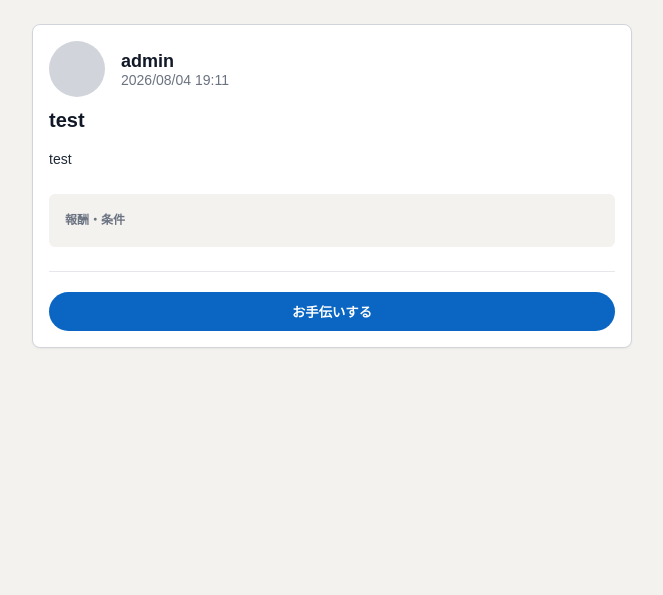
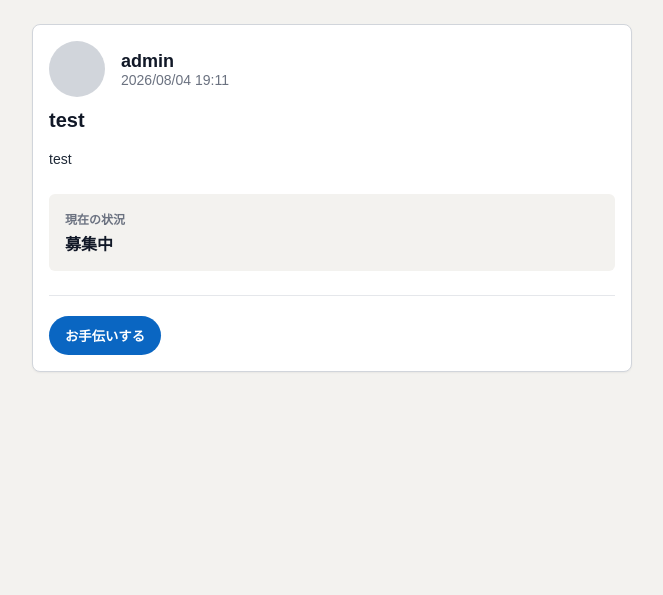
Before and after one commit to s1f10240204/suki-match, a Django app: page /1/ in a window 1280 px wide. Shown: the part 57-652 px from the top of the page, without its empty margins (308-971 px from the left). Run offline with Django 5.2, Linux system fonts and the light colour scheme; data comes from the database, SQL or seed files in the repository.

Commit message:
基本設定

```diff
--- a/core/templates/core/help_request_detail.html
+++ b/core/templates/core/help_request_detail.html
@@ -17,12 +17,19 @@
     <div class="detail-desc">{{ help_request.description }}</div>
 
     <div class="reward-box">
-        <p class="reward-label">報酬・条件</p>
-        <p class="reward-value">{{ help_request.reward }}</p>
+        <p class="reward-label">現在の状況</p>
+        <p class="reward-value">{{ help_request.status }}</p>
     </div>
 
     <div class="action-area">
-        <button class="btn-primary">お手伝いする</button>
+        {% if help_request.status == '募集中' %}
+            <form action="{% url 'core:accept_help_request' help_request.pk %}" method="post" class="form-full">
+                {% csrf_token %}
+                <button type="submit" class="btn-primary w-full">お手伝いする</button>
+            </form>
+        {% else %}
+            <button class="btn-disabled w-full" disabled>{{ help_request.status }}</button>
+        {% endif %}
     </div>
 </div>
 {% endblock %}
--- a/core/templates/core/help_request_list.html
+++ b/core/templates/core/help_request_list.html
@@ -14,7 +14,7 @@
             <h2 class="card-title">{{ request.title }}</h2>
             <p class="card-desc">{{ request.description }}</p>
             <div>
-                <span class="reward-badge">報酬: {{ request.reward }}</span>
+                <span class="reward-badge">ステータス: {{ request.status }}</span>
             </div>
         </a>
     {% empty %}
--- a/core/urls.py
+++ b/core/urls.py
@@ -6,4 +6,5 @@ app_name = 'core'
 urlpatterns = [
     path('', views.help_request_list, name='help_request_list'),
     path('<int:pk>/', views.help_request_detail, name='help_request_detail'),
+    path('<int:pk>/accept/', views.accept_help_request, name='accept_help_request'),
 ]
--- a/core/views.py
+++ b/core/views.py
@@ -1,10 +1,25 @@
-from django.shortcuts import render, get_object_or_404
-from .models import HelpRequest
+from django.shortcuts import render, get_object_or_404, redirect
+from django.contrib.auth.decorators import login_required
+from .models import HelpRequest, Match
 
 def help_request_list(request):
-    help_requests = HelpRequest.objects.all().order_by('-created_at')
+    help_requests = HelpRequest.objects.filter(status='募集中').order_by('-created_at')
     return render(request, 'core/help_request_list.html', {'help_requests': help_requests})
 
 def help_request_detail(request, pk):
     help_request = get_object_or_404(HelpRequest, pk=pk)
     return render(request, 'core/help_request_detail.html', {'help_request': help_request})
+
+@login_required
+def accept_help_request(request, pk):
+    help_request = get_object_or_404(HelpRequest, pk=pk)
+    if request.method == 'POST' and help_request.status == '募集中':
+        Match.objects.create(
+            help_request=help_request,
+            helper=request.user,
+            status='進行中'
+        )
+        help_request.status = '進行中'
+        help_request.save()
+        return redirect('core:help_request_detail', pk=pk)
+    return redirect('core:help_request_detail', pk=pk)
```
